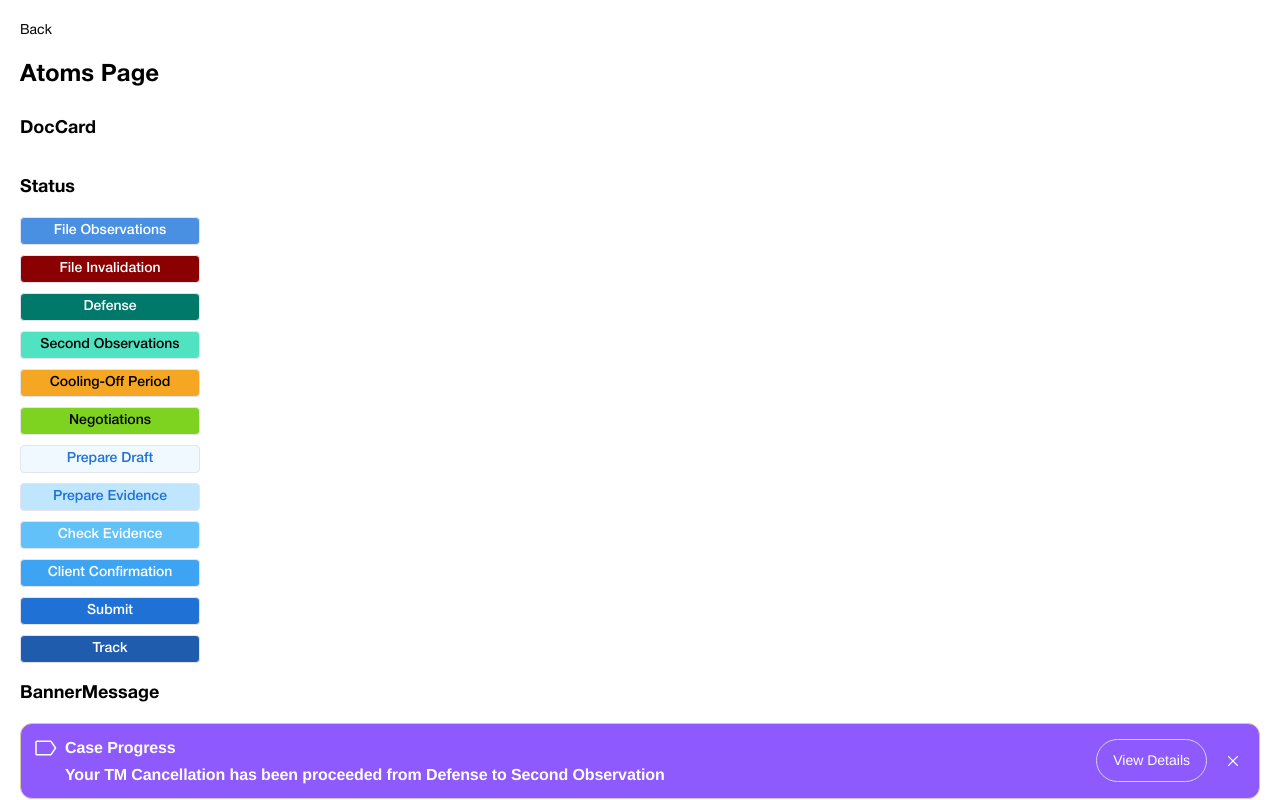
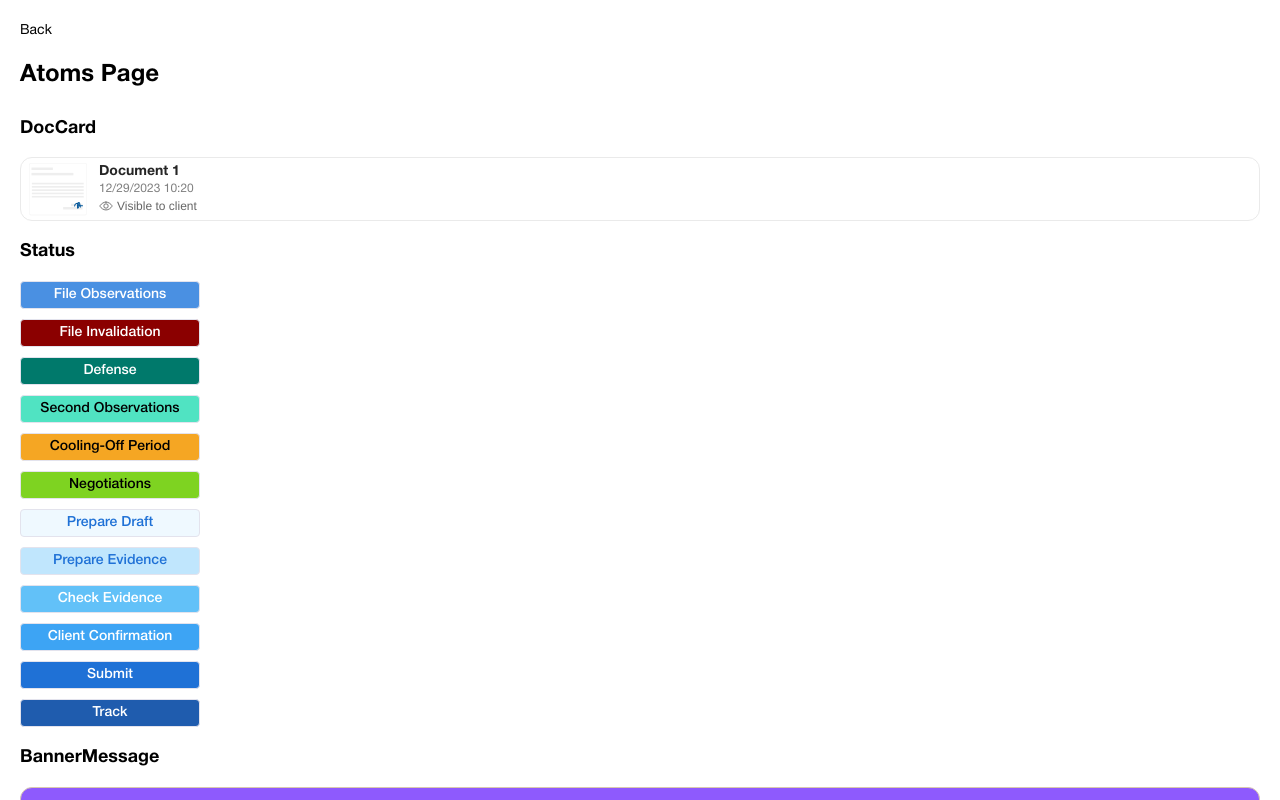
Before and after one commit to ammartafsol/pawel, a Next.js app: page /components/atoms in a window 1280 px wide. Shown: the top 800 px of the page. Built offline with nearby package versions, Linux system fonts and the light colour scheme.

Commit message:
doc card

```diff
--- a/src/app/styles/color.css
+++ b/src/app/styles/color.css
@@ -83,6 +83,7 @@
   --divider: #EDEDED;
   --off-white: #f8f9fb;
   --check-icon: #006644;
+  --lighter-gray: #656565;
 
   /* Status Colors - Column 1 */
   --status-primary: #4A90E2;
--- a/src/components/atoms/DocCard/DocCard.jsx
+++ b/src/components/atoms/DocCard/DocCard.jsx
@@ -1,10 +1,34 @@
 import React from 'react'
+import Image from 'next/image'
+import { IoEyeOutline } from 'react-icons/io5'
 import classes from './DocCard.module.css'
 
-export default function DocCard() {
+export default function DocCard({
+  title = "Document 1",
+  dateTime = "12/29/2023 10:20",
+  visibilityText = "Visible to client"
+}) {
   return (
-    <div>
-
+    <div className={classes.card}>
+      <div className={classes.content}>
+        <div className={classes.imageContainer}>
+          <Image
+            src="/app-images/doc.svg"
+            alt="Document"
+            width={58}
+            height={52.241}
+            className={classes.image}
+          />
+        </div>
+        <div className={classes.details}>
+          <h3 className={classes.title}>{title}</h3>
+          <p className={classes.dateTime}>{dateTime}</p>
+          <div className={classes.visibility}>
+            <IoEyeOutline className={classes.eyeIcon} />
+            <span className={classes.visibilityText}>{visibilityText}</span>
+          </div>
+        </div>
+      </div>
     </div>
   )
 }
--- a/src/components/atoms/DocCard/DocCard.module.css
+++ b/src/components/atoms/DocCard/DocCard.module.css
@@ -0,0 +1,77 @@
+.card {
+  display: flex;
+  height: 64px;
+  padding: 8px;
+  flex-direction: column;
+  justify-content: space-between;
+  align-items: flex-end;
+  flex: 1 0 0;
+  border-radius: 12px;
+  border: 1px solid var(--light-gray, #EAEAEA);
+  background: var(--white, #FFF);
+}
+
+.content {
+  display: flex;
+  width: 100%;
+  align-items: center;
+  gap: 12px;
+  height: 100%;
+}
+
+.imageContainer {
+  flex-shrink: 0;
+}
+
+.image {
+  width: 58px;
+  height: 52.241px;
+  object-fit: contain;
+}
+
+.details {
+  display: flex;
+  flex-direction: column;
+  justify-content: flex-start;
+  gap: 4px;
+  flex: 1;
+}
+
+.title {
+  color: var(--charcoal-gray, #262626);
+  text-align: left;
+  font-size: 14px;
+  font-style: normal;
+  font-weight: 700;
+  line-height: normal;
+  margin: 0;
+}
+
+.dateTime {
+  color: var(--graphite, #808080);
+  font-size: 12px;
+  font-style: normal;
+  font-weight: 400;
+  line-height: normal;
+  margin: 0;
+}
+
+.visibility {
+  display: flex;
+  align-items: center;
+  gap: 4px;
+}
+
+.eyeIcon {
+  color: var(--lighter-gray, #656565);
+  font-size: 14px;
+}
+
+.visibilityText {
+    color: var(--lighter-gray, #656565);
+  font-family: "Helvetica Neue", sans-serif;
+  font-size: 12px;
+  font-style: normal;
+  font-weight: 400;
+  line-height: normal;
+}
```
